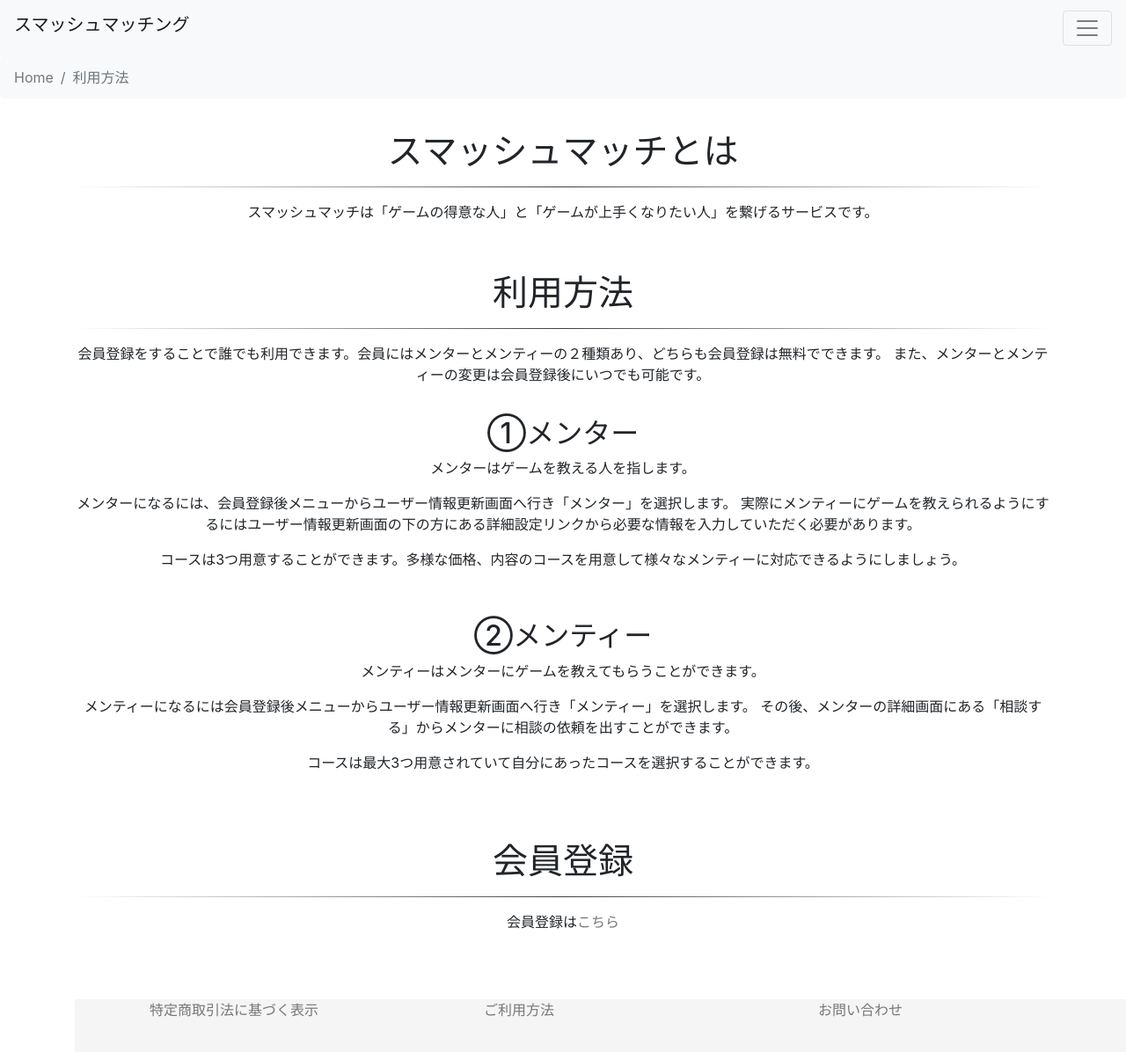
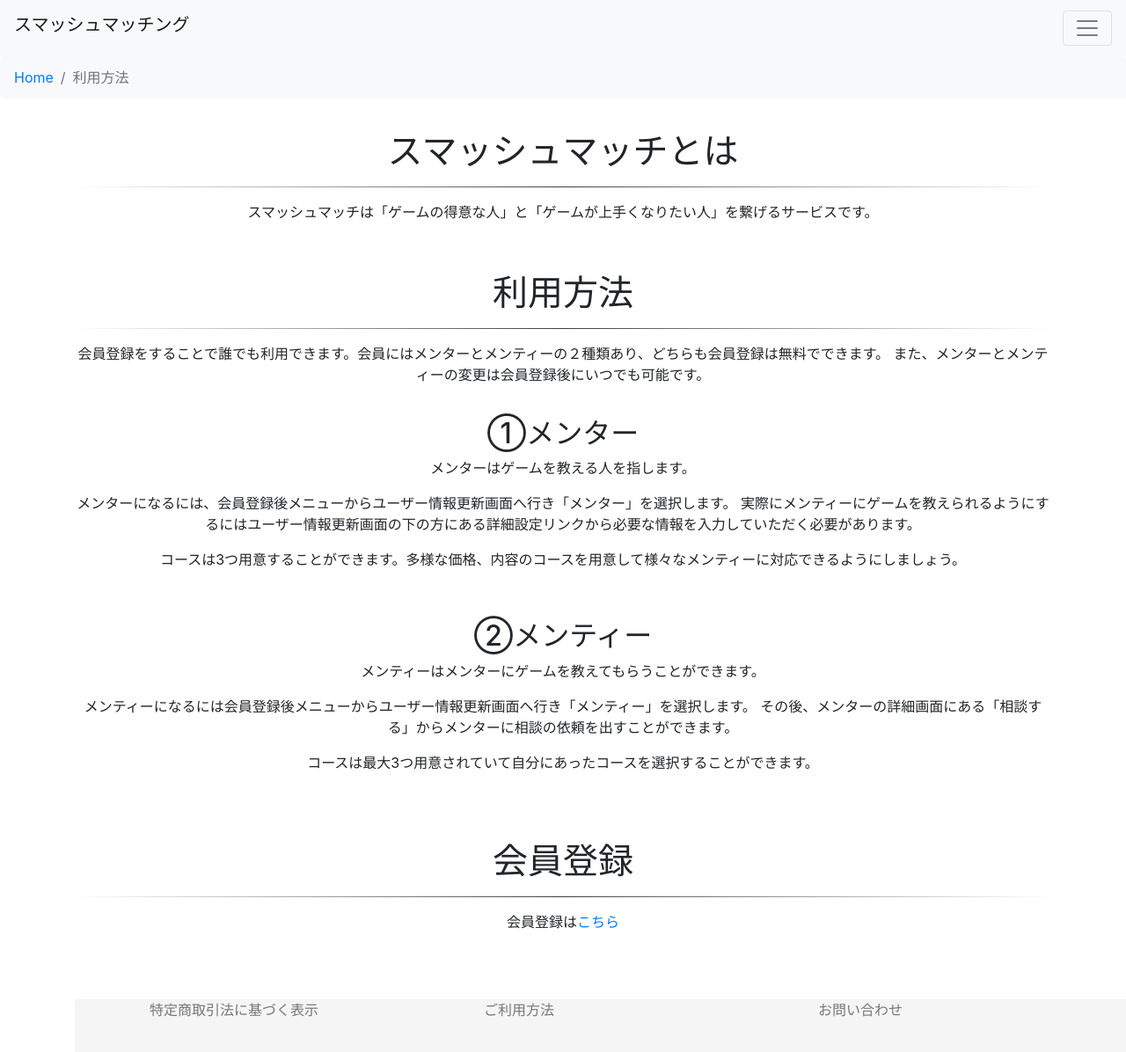
Before and after one commit to taro1025/sb.com, a Django app: page /about/ in a window 1280 px wide; the page is wider, and only the part inside the window is pictured. Shown: that part at 88% size. Run offline with Django 3.2, Linux system fonts and the light colour scheme; some libraries are stand-ins or nearby versions.

Commit message:
alt color of link

```diff
--- a/match/static/match/footer.css
+++ b/match/static/match/footer.css
@@ -14,6 +14,6 @@ body {
   height: 60px;
   background-color: #f5f5f5;
 }
-a {
+.footer a {
   color: #777;
 }
```
